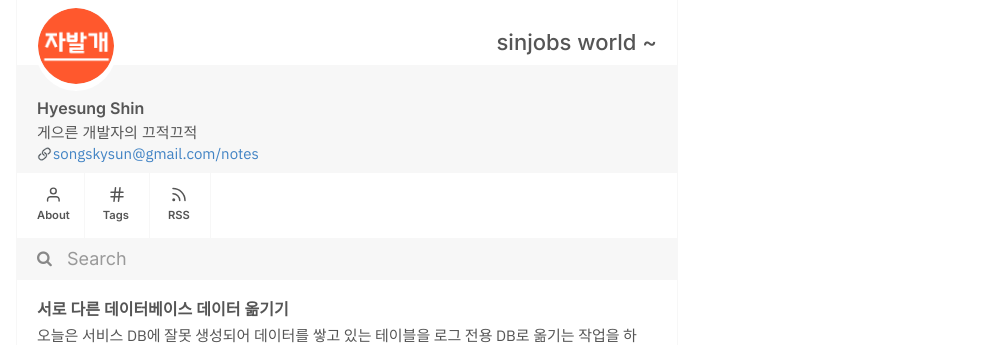
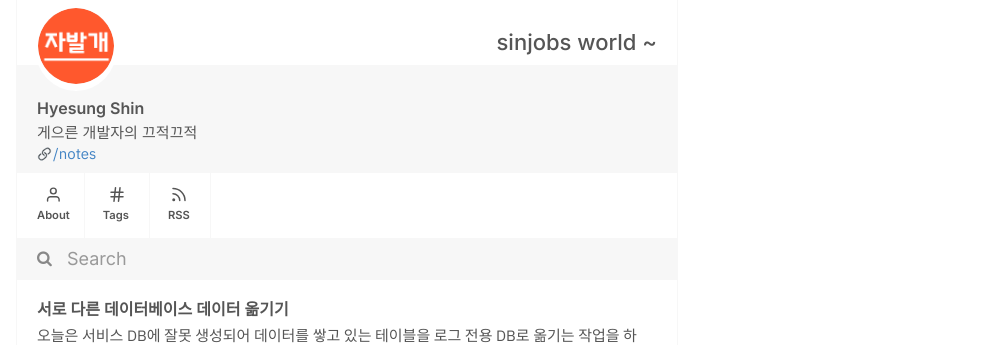
Before and after one commit to songskysun/songskysung.github.io, a Jekyll site: the page built from index.md, in a window 1280 px wide. Shown: the top 345 px of the page, without its empty margins (293-1280 px from the left). Built offline with Jekyll 4.4.1, drawn with Linux system fonts in a browser that asks for light colours.

Commit message:
delete notes_url

```diff
--- a/_config.yml
+++ b/_config.yml
@@ -1,7 +1,6 @@
 title: sinjobs world ~
 name: Hyesung Shin
 user_description:  게으른 개발자의 끄적끄적
-notes_url: "songskysun@gmail.com"
 profile_pic: /assets/img/profile.png
 favicon: /assets/img/favicon.png
 copyright_name: songskysun
```
